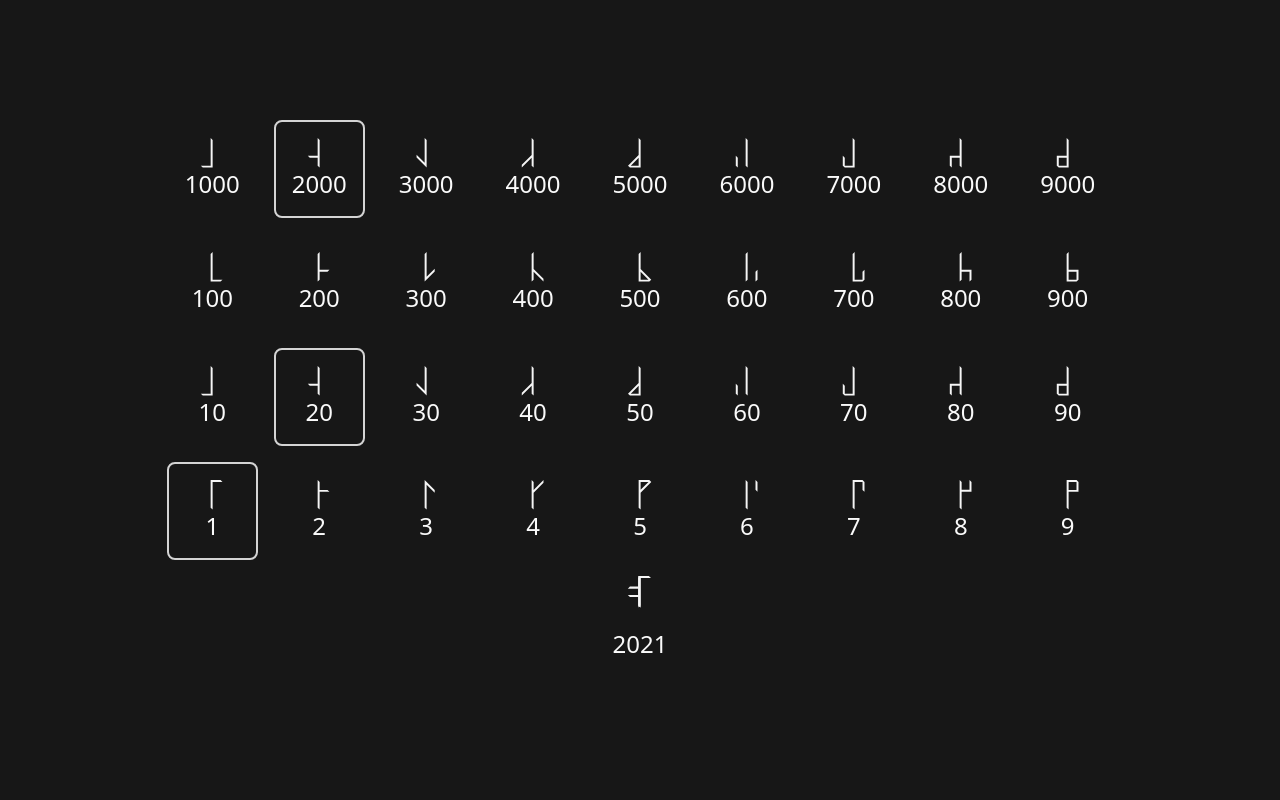
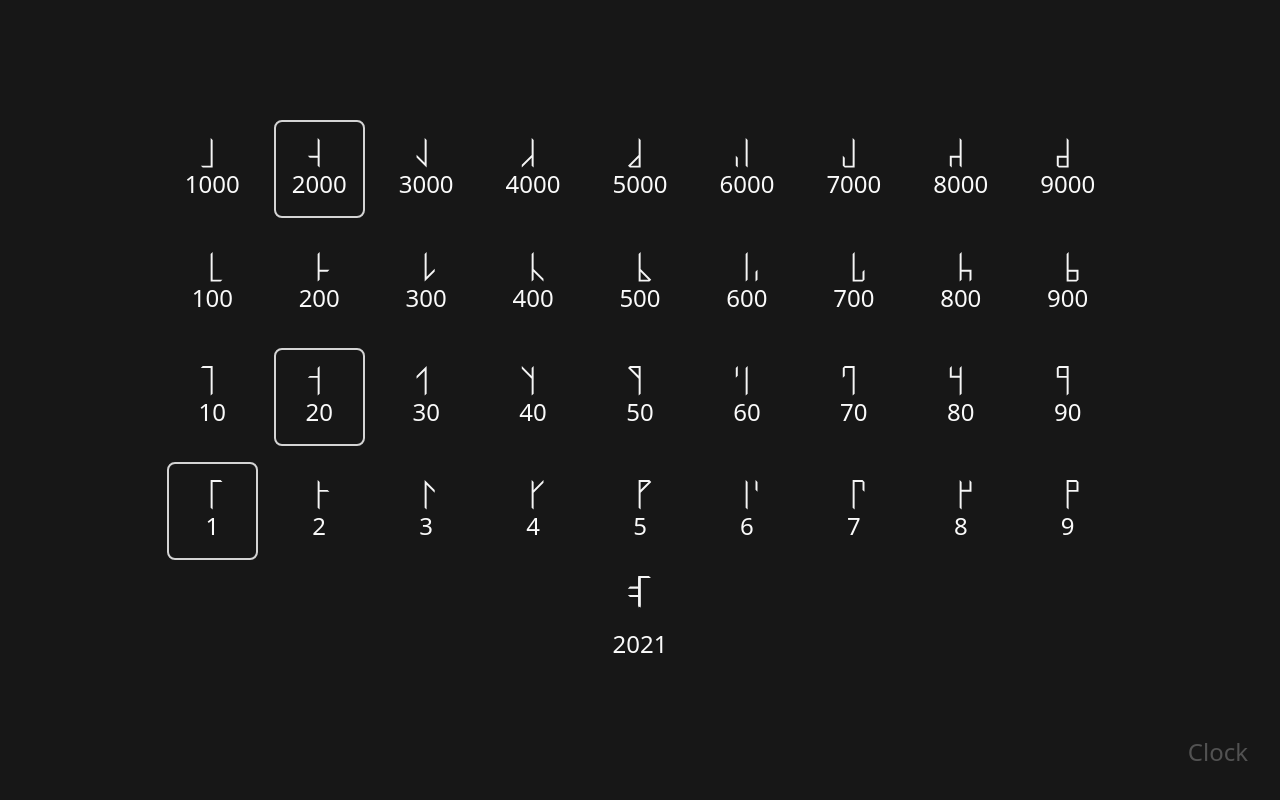
Before and after one commit to MatthewAlner/cistercian-clock, an Angular app: page /key in a window 1280 px wide. Built offline with nearby package versions, Linux system fonts and the light colour scheme.

Commit message:
Add link to key

```diff
--- a/src/app/clock-page/clock-page.component.html
+++ b/src/app/clock-page/clock-page.component.html
@@ -1,4 +1,5 @@
 <div class="date-time flex justify-center items-center flex-col h-screen w-screen">
   <app-time class="block mb-10" [time]="time$ | async"></app-time>
   <app-date class="block" [date]="date$ | async"></app-date>
+  <a href='./key' class='text-2xl absolute bottom-8 right-8 text-gray-600'>Key</a>
 </div>
--- a/src/app/key-page/glyph-grid/glyph-grid.component.html
+++ b/src/app/key-page/glyph-grid/glyph-grid.component.html
@@ -14,7 +14,7 @@
   <div (click)='onGlyphClick(i, places.tens)' *ngFor='let n of 9 | numberArrayOneToN; let i = index'
        [ngClass]="{'border-opacity-0' : selection.get(places.tens) !== i}"
        class='flex flex-col justify-center items-center cursor-pointer py-2 sm:py-4 px-4 border-2 border-gray-300 rounded-lg hover:opacity-100 hover:border-gray-600'>
-    <app-composite-glyph [value]='(i + 1) * places.thousands' class='md:text-3xl text-2xl'></app-composite-glyph>
+    <app-composite-glyph [value]='(i + 1) * places.tens' class='md:text-3xl text-2xl'></app-composite-glyph>
     <span class='text-xs sm:text-lg md:text-2xl'>{{ (i + 1) * places.tens }}</span>
   </div>
   <div (click)='onGlyphClick(i, places.ones)' *ngFor='let n of 9 | numberArrayOneToN; let i = index'
--- a/src/app/key-page/key-page.component.html
+++ b/src/app/key-page/key-page.component.html
@@ -2,4 +2,5 @@
   <app-glyph-grid [initialValue]='initialValue' (selectedValueChanged)='onSelectedValueChanged($event)'></app-glyph-grid>
   <app-composite-glyph class='text-8xl mt-4' [value]='selectedValue ? selectedValue : 0'></app-composite-glyph>
   <div class='m-5 text-2xl text-center'>{{selectedValue ? selectedValue : "-"}}</div>
+  <a href='./' class='text-2xl absolute bottom-8 right-8 text-gray-600'>Clock</a>
 </div>
```
